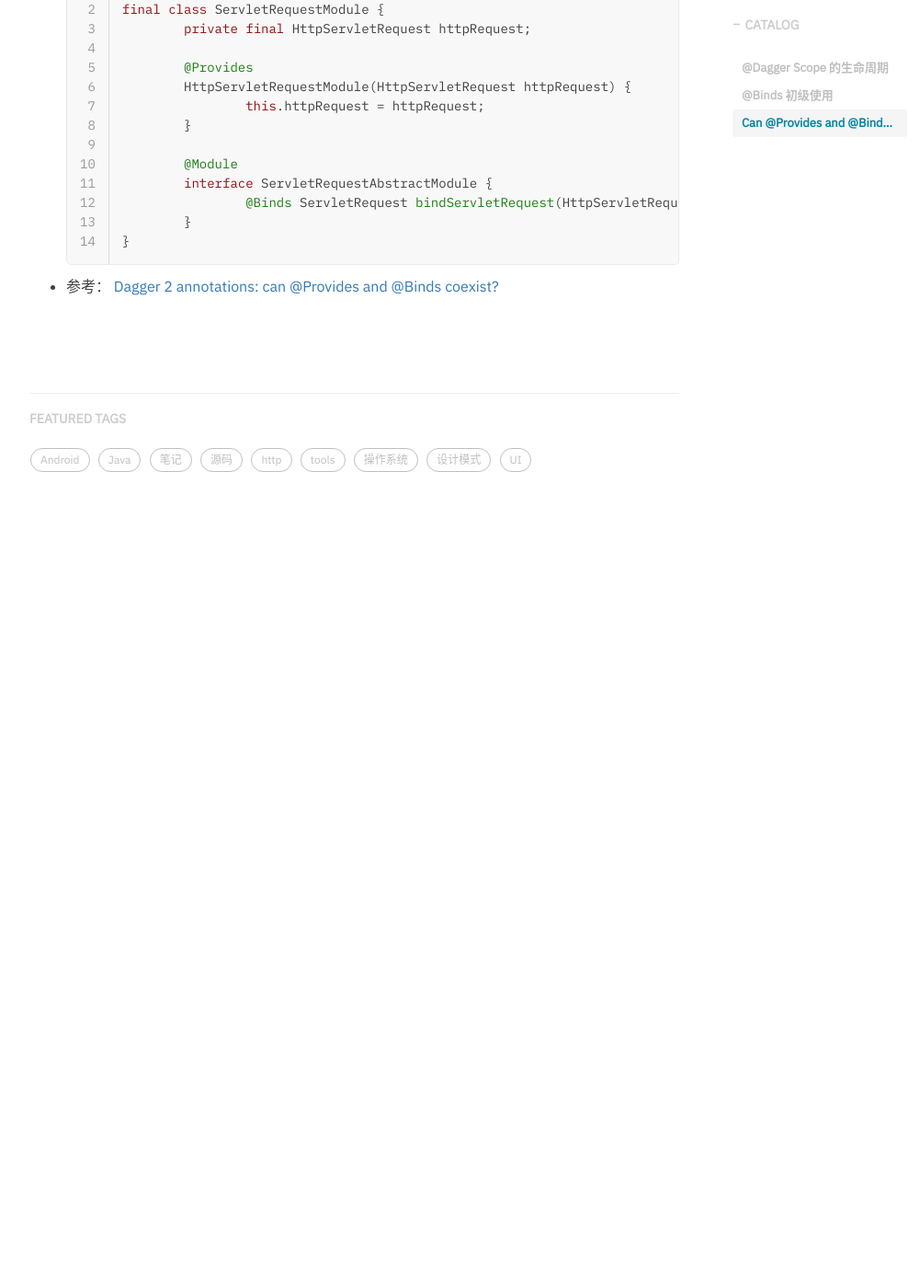
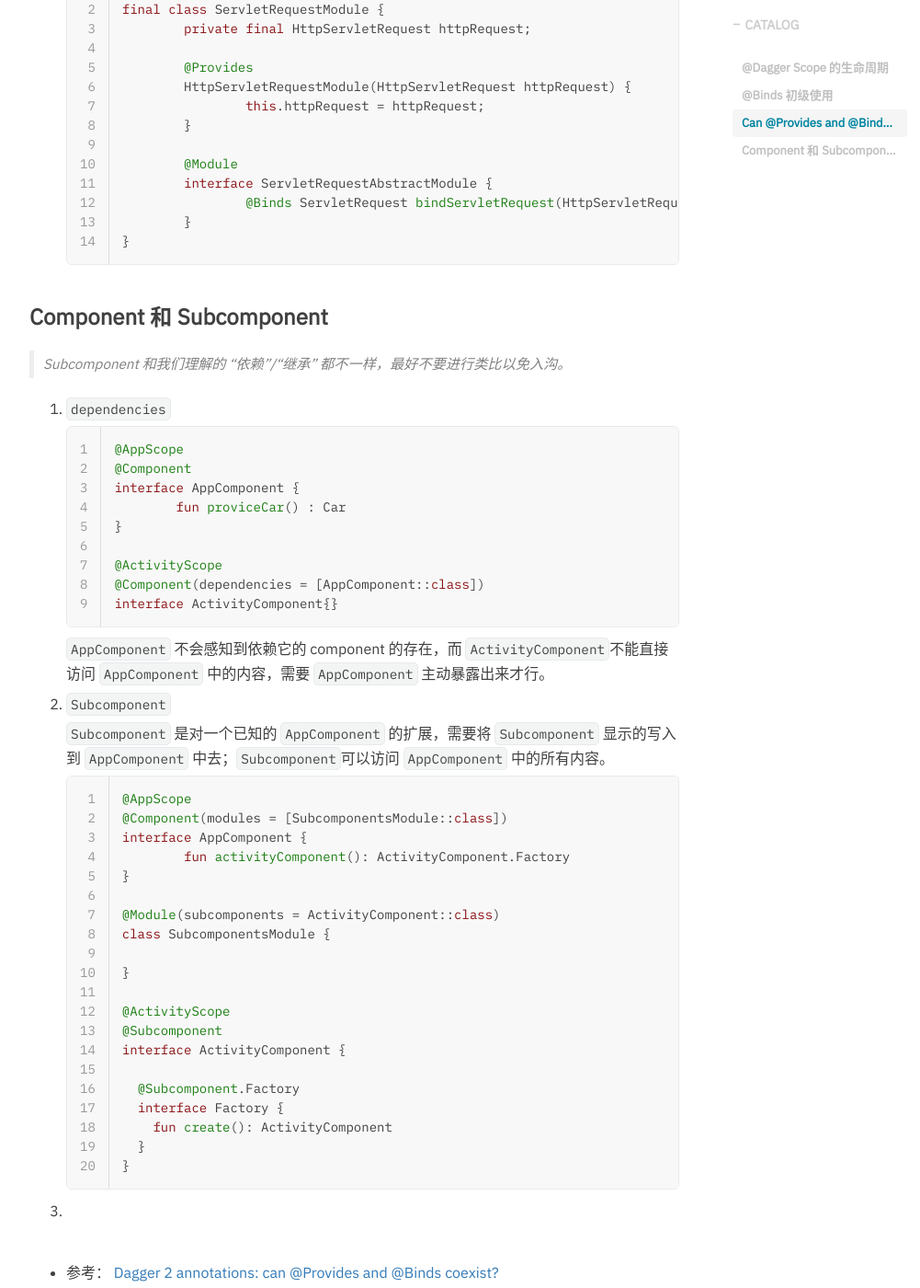
Before and after one commit to hurshi/hurshi.github.io, a Jekyll site: the page built from _posts/2018-01-01-android_dagger.md, in a window 1280 px wide and 1400 px high, scrolled down 1315 px. Shown: the whole window at 92% size, without its empty margins (233-1234 px from the left). Built offline with Jekyll 4.4.1, drawn with Linux system fonts in a browser that asks for light colours; nearby versions of some CDN libraries; some web fonts are replaced; comment, search, counter and statistics services are not loaded; before the commit the page ends 1945 px from its top, so only the background shows below that.

Commit message:
add package blog

````diff
--- a/_posts/2018-01-01-android_dagger.md
+++ b/_posts/2018-01-01-android_dagger.md
@@ -57,4 +57,59 @@ tags:
   }
   ```
 
+### Component 和 Subcomponent
+
+> Subcomponent 和我们理解的 “依赖”/“继承” 都不一样，最好不要进行类比以免入沟。
+
+1. `dependencies`
+
+   ```kotlin
+   @AppScope
+   @Component
+   interface AppComponent {
+   	fun proviceCar() : Car
+   }
+
+   @ActivityScope
+   @Component(dependencies = [AppComponent::class])
+   interface ActivityComponent{}
+   ```
+
+   `AppComponent` 不会感知到依赖它的 component 的存在，而 `ActivityComponent`不能直接访问 `AppComponent` 中的内容，需要 `AppComponent` 主动暴露出来才行。
+
+2. `Subcomponent`
+
+   `Subcomponent` 是对一个已知的 `AppComponent` 的扩展，需要将 `Subcomponent` 显示的写入到 `AppComponent` 中去；`Subcomponent`可以访问 `AppComponent` 中的所有内容。
+
+   ```kotlin
+   @AppScope
+   @Component(modules = [SubcomponentsModule::class])
+   interface AppComponent {
+   	fun activityComponent(): ActivityComponent.Factory
+   }
+
+   @Module(subcomponents = ActivityComponent::class)
+   class SubcomponentsModule {
+
+   }
+
+   @ActivityScope
+   @Subcomponent
+   interface ActivityComponent {
+
+     @Subcomponent.Factory
+     interface Factory {
+       fun create(): ActivityComponent
+     }
+   }
+   ```
+
+
+
+
+
+
+
+3.
+
 * 参考： [Dagger 2 annotations: can @Provides and @Binds coexist?](https://android.jlelse.eu/dagger-2-annotations-can-provides-and-binds-coexist-88079b9f6d27)
````
Also changed, not shown: _posts/2020-02-27-pack.md (added, +74 -0 lines).
